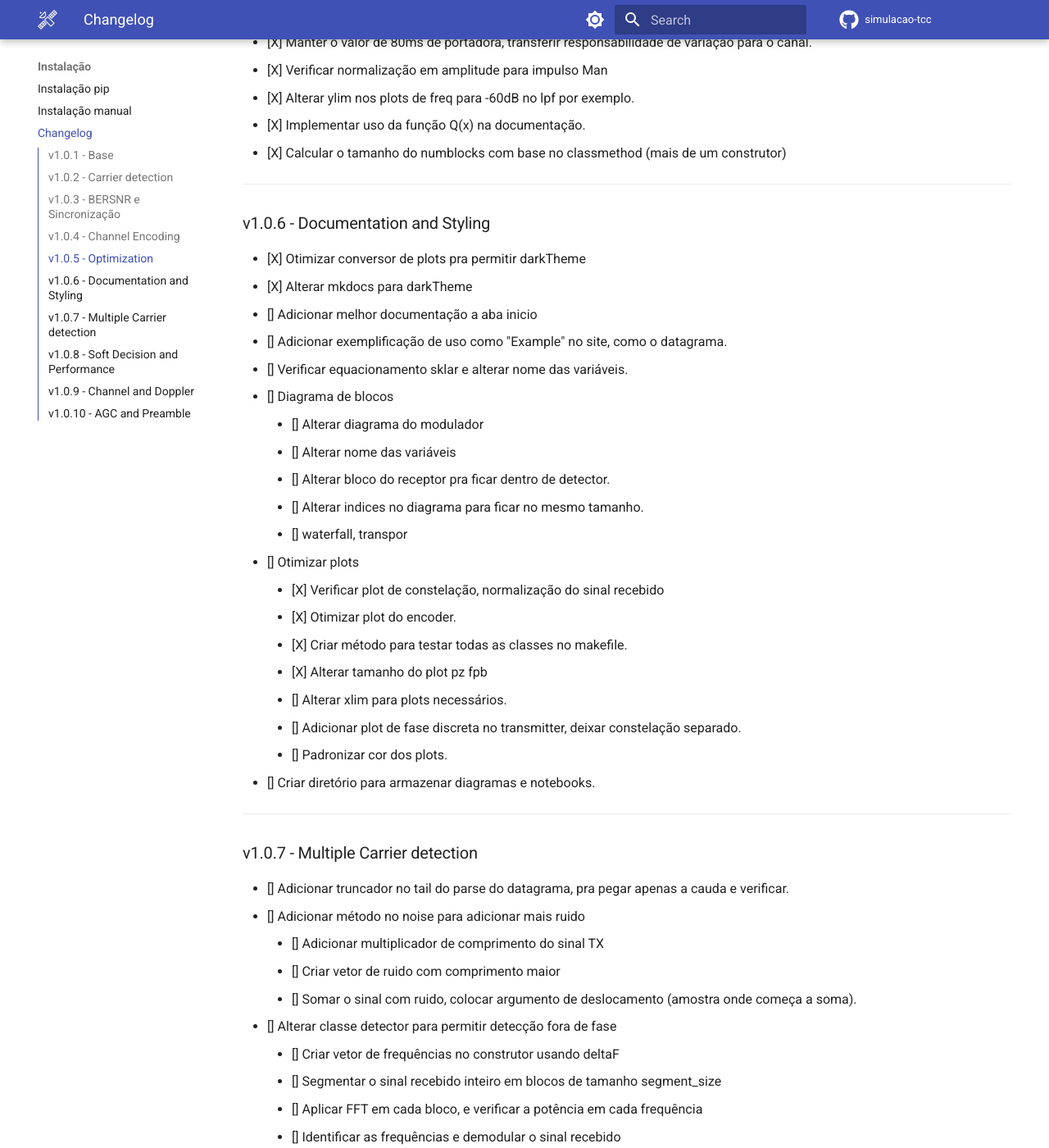
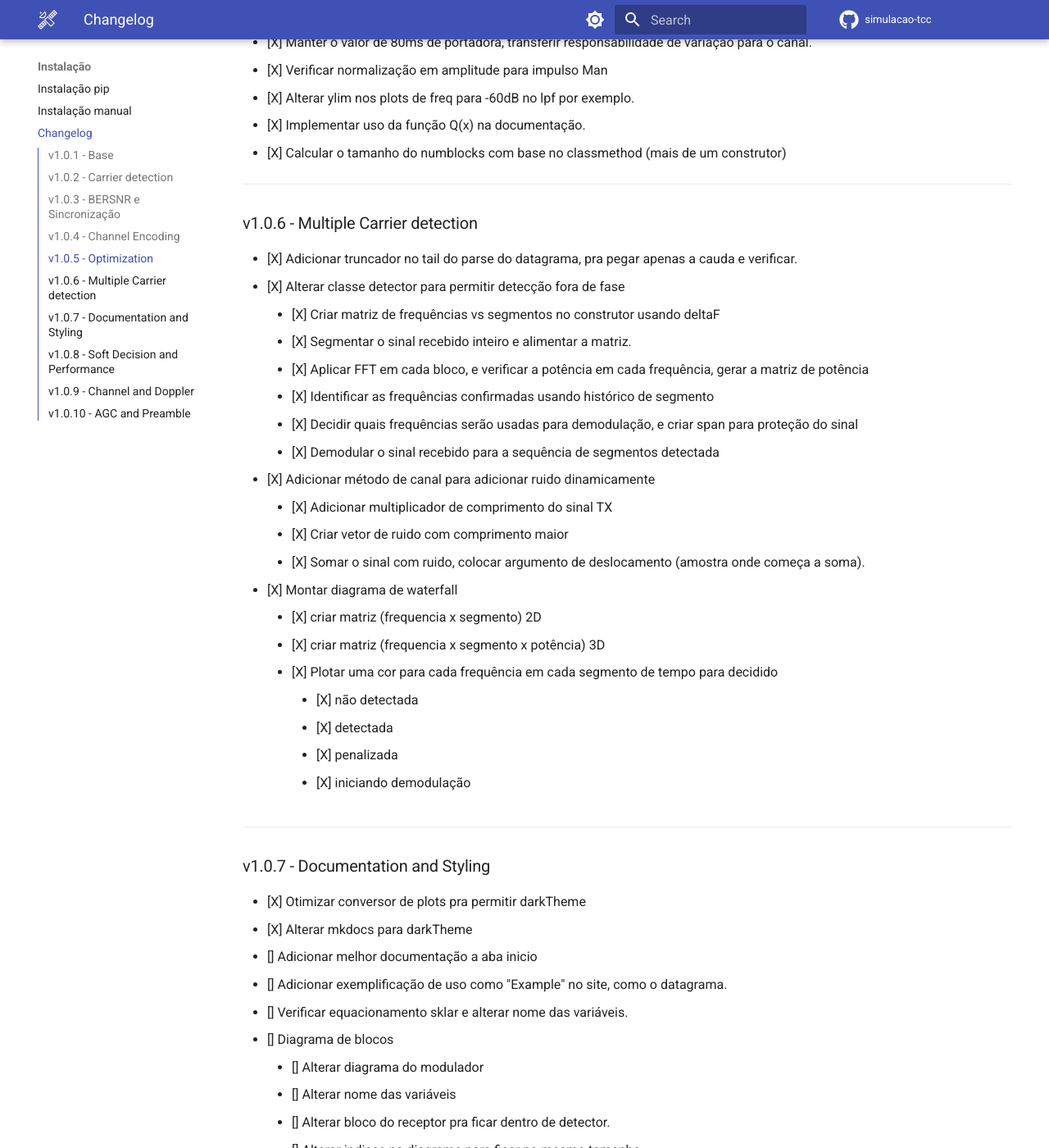
Before and after one commit to arthurcadore/simulacao-tcc, an MkDocs documentation site: the page built from docs/changelog.md, in a window 1280 px wide and 1400 px high, scrolled down 2591 px. Shown: the whole window at 82% size. Built offline with MkDocs 1.6.1 and Material for MkDocs 9.7.7, drawn with Linux system fonts in a browser that asks for light colours; comment, search, counter and statistics services are not loaded; some of the changed text lies outside the part shown.

Commit message:
:sparkles: finished v1.0.6

```diff
--- a/docs/changelog.md
+++ b/docs/changelog.md
@@ -78,7 +78,30 @@
 - [X] Calcular o tamanho do numblocks com base no classmethod (mais de um construtor)
 
 ---
-### v1.0.6 - Documentation and Styling
+### v1.0.6 - Multiple Carrier detection
+- [X] Adicionar truncador no tail do parse do datagrama, pra pegar apenas a cauda e verificar.
+- [X] Alterar classe detector para permitir detecção fora de fase
+    - [X] Criar matriz de frequências vs segmentos no construtor usando deltaF
+    - [X] Segmentar o sinal recebido inteiro e alimentar a matriz.
+    - [X] Aplicar FFT em cada bloco, e verificar a potência em cada frequência, gerar a matriz de potência
+    - [X] Identificar as frequências confirmadas usando histórico de segmento
+    - [X] Decidir quais frequências serão usadas para demodulação, e criar span para proteção do sinal
+    - [X] Demodular o sinal recebido para a sequência de segmentos detectada
+- [X] Adicionar método de canal para adicionar ruido dinamicamente
+    - [X] Adicionar multiplicador de comprimento do sinal TX
+    - [X] Criar vetor de ruido com comprimento maior
+    - [X] Somar o sinal com ruido, colocar argumento de deslocamento (amostra onde começa a soma).
+- [X] Montar diagrama de waterfall
+    - [X] criar matriz (frequencia x segmento) 2D
+    - [X] criar matriz (frequencia x segmento x potência) 3D
+    - [X] Plotar uma cor para cada frequência em cada segmento de tempo para decidido
+        - [X] não detectada
+        - [X] detectada
+        - [X] penalizada
+        - [X] iniciando demodulação
+
+---
+### v1.0.7 - Documentation and Styling
 - [X] Otimizar conversor de plots pra permitir darkTheme
 - [X] Alterar mkdocs para darkTheme
 - [] Adicionar melhor documentação a aba inicio
@@ -99,30 +122,6 @@
     - [] Adicionar plot de fase discreta no transmitter, deixar constelação separado.
     - [] Padronizar cor dos plots.
 - [] Criar diretório para armazenar diagramas e notebooks.
-
----
-### v1.0.7 - Multiple Carrier detection
-- [] Adicionar truncador no tail do parse do datagrama, pra pegar apenas a cauda e verificar.
-- [] Adicionar método no noise para adicionar mais ruido
-    - [] Adicionar multiplicador de comprimento do sinal TX
-    - [] Criar vetor de ruido com comprimento maior
-    - [] Somar o sinal com ruido, colocar argumento de deslocamento (amostra onde começa a soma).
-- [] Alterar classe detector para permitir detecção fora de fase
-    - [] Criar vetor de frequências no construtor usando deltaF
-    - [] Segmentar o sinal recebido inteiro em blocos de tamanho segment_size
-    - [] Aplicar FFT em cada bloco, e verificar a potência em cada frequência
-    - [] Identificar as frequências e demodular o sinal recebido
-    - [] Quando iniciar a demodulação, penalizar as frequências em +-800Hz (parametrizavel).
-- [] Adicionar implementação de canal
-    - [] adicionar multiplos
-- [] Montar diagrama de waterfall
-    - [] criar matriz (frequencia x segmento)
-    - [] Plotar uma cor para cada frequência em cada segmento de tempo
-        - [] não detectada
-        - [] detectada
-        - [] penalizada
-        - [] iniciando demodulação
-
 
 ---
 ### v1.0.8 - Soft Decision and Performance
```
Also changed, not shown: pyproject.toml (+6 -5 lines), src/argos3/__init__.py (+2 -8 lines), 1 other file.
